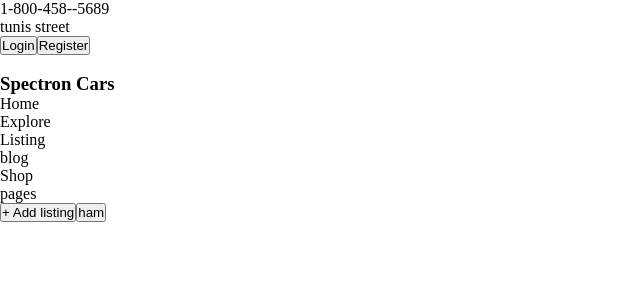
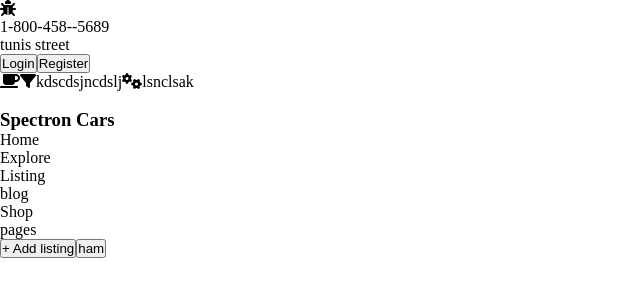
Before and after one commit to prosanabani/Spectron-Cars, a React (Create React App) app in the folder spectron-cars/: page / in a window 1280 px wide. Shown: the top 300 px of the page, without its empty margins (0-640 px from the left). Built offline with nearby package versions, Linux system fonts and the light colour scheme.

Commit message:
Auto import font awesome icons in every component in the project

```diff
--- a/spectron-cars/package.json
+++ b/spectron-cars/package.json
@@ -3,6 +3,7 @@
   "version": "0.1.0",
   "private": true,
   "dependencies": {
+    "@fortawesome/free-brands-svg-icons": "^6.4.2",
     "@fortawesome/free-regular-svg-icons": "^6.4.2",
     "@fortawesome/free-solid-svg-icons": "^6.4.2",
     "@fortawesome/react-fontawesome": "^0.2.0",
--- a/spectron-cars/src/App.js
+++ b/spectron-cars/src/App.js
@@ -1,11 +1,17 @@
 import React from "react";
+import { FontAwesomeIcon } from './fontawesome';
+import Nav from "./Components/nav";
 import Header from "./Components/header";
-import Nav from "./Components/nav";
 
 function App() {
   return (
     <div className="app-main">
       <Header />
+      <FontAwesomeIcon icon="coffee" />
+      <FontAwesomeIcon icon="fa-solid fa-filter" />
+      kdscdsjncdslj
+      <FontAwesomeIcon icon="fa-solid fa-gears" />
+      lsnclsak
       <Nav />
 
     </div>
--- a/spectron-cars/src/Components/header.js
+++ b/spectron-cars/src/Components/header.js
@@ -1,9 +1,8 @@
 import React from "react";
+import { FontAwesomeIcon } from '../fontawesome';
 
 
 export default function Header() {
-
-
 
 
 
@@ -11,6 +10,7 @@
     return (
         <div className="header-main">
             <div className="header-left">
+                <FontAwesomeIcon icon="fa-solid fa-bug" />
                 <p>1-800-458--5689</p>
                 <p>tunis street </p>
                 {/* <p>Curuent day</p> */}
--- /dev/null
+++ b/spectron-cars/src/fontawesome.js
@@ -0,0 +1,16 @@
+import React from 'react';
+import { library } from '@fortawesome/fontawesome-svg-core';
+import { fab } from '@fortawesome/free-brands-svg-icons';
+import { fas } from '@fortawesome/free-solid-svg-icons';
+import { far } from '@fortawesome/free-regular-svg-icons';
+import { FontAwesomeIcon as BaseFontAwesomeIcon } from '@fortawesome/react-fontawesome';
+
+// Add the icons to the library so they can be used globally
+library.add(fab, fas, far);
+
+// Custom FontAwesomeIcon wrapper to avoid naming conflicts
+function FontAwesomeIcon(props) {
+    return <BaseFontAwesomeIcon {...props} />;
+}
+
+export { FontAwesomeIcon };
```
Also changed, not shown: 1 other file (tests, documents, lock files or other folders).
